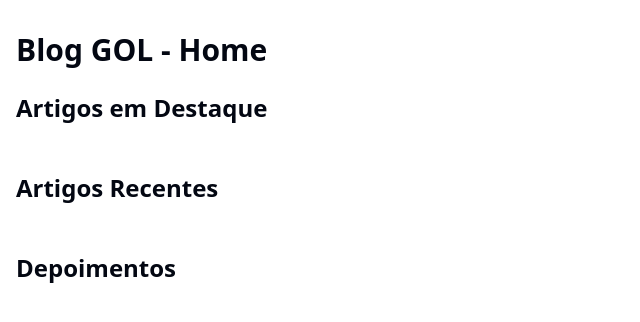
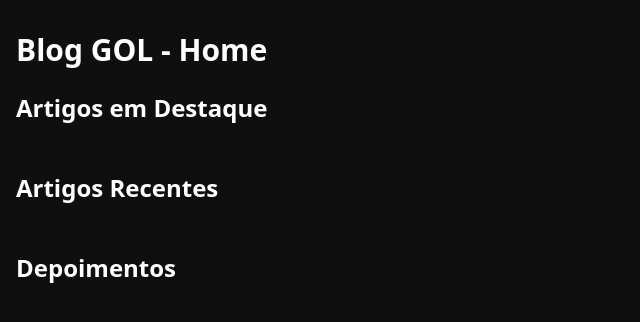
Before and after one commit to oarthurfc/blog-gol, a Next.js app in the folder frontend/: page / in a window 1280 px wide. Shown: the top 322 px of the page, without its empty margins (0-640 px from the left). Built offline with nearby package versions, Linux system fonts and the light colour scheme; no server answers.

Commit message:
feat: atualizar variáveis de cor no CSS e remover atributo 'foreground' do card no Tailwind

```diff
--- a/frontend/src/app/globals.css
+++ b/frontend/src/app/globals.css
@@ -7,18 +7,18 @@
 :root {
   --primary-yellow: #ffc107;
   --radius: 0.625rem;
-  --background: oklch(1 0 0);
-  --foreground: oklch(0.13 0.028 261.692);
 
-  --card: oklch(0.2178 0 0);
-  --card-foreground: oklch(0.13 0.028 261.692);
+  --background: #0f0f0f;
+  --foreground: #ffffff;
+
+  --card: #1a1a1a;
 
   --popover: oklch(1 0 0);
   --popover-foreground: oklch(0.13 0.028 261.692);
   --primary: oklch(0.21 0.034 264.665);
   --primary-foreground: oklch(0.985 0.002 247.839);
   --secondary: oklch(0.967 0.003 264.542);
-  --secondary-foreground: oklch(0.21 0.034 264.665);
+  --secondary-foreground: #767676;
   --muted: oklch(0.967 0.003 264.542);
   --muted-foreground: oklch(0.551 0.027 264.364);
   --accent: oklch(0.967 0.003 264.542);
--- a/frontend/tailwind.config.ts
+++ b/frontend/tailwind.config.ts
@@ -41,7 +41,6 @@
         },
         card: {
           DEFAULT: "var(--card)",
-          foreground: "hsl(var(--card-foreground)",
         },
       },
       borderRadius: {
```
